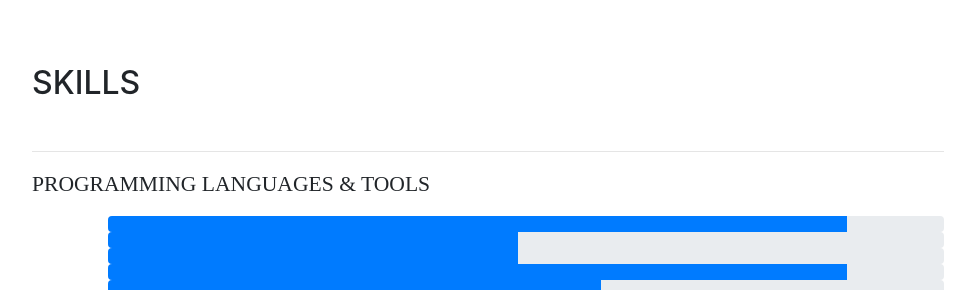
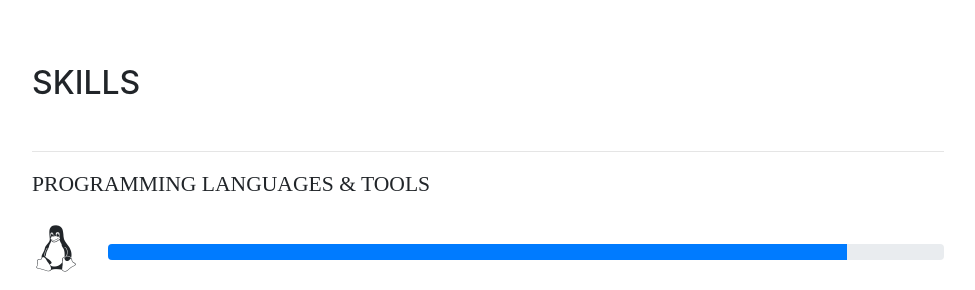
Before and after one commit to PranaTobing/PranaTobing.github.io, a website with bundled scripts: page index.html in a window 1280 px wide. Shown: the part 2114-2404 px from the top of the page, without its empty margins (288-1263 px from the left). Built offline with nearby package versions, Linux system fonts and the light colour scheme; a web font is replaced by a local one.

Commit message:
Update index.html
cek 1

```diff
--- a/index.html
+++ b/index.html
@@ -17,8 +17,8 @@
     <link href="https://fonts.googleapis.com/css?family=Saira+Extra+Condensed:100,200,300,400,500,600,700,800,900" rel="stylesheet">
     <link href="https://fonts.googleapis.com/css?family=Open+Sans:300,300i,400,400i,600,600i,700,700i,800,800i" rel="stylesheet">
     <link href="vendor/font-awesome/css/font-awesome.min.css" rel="stylesheet">
-    <!-- <link href="vendor/devicons/css/devicons.min.css" rel="stylesheet"> -->
-    <link rel="stylesheet" href="https://cdn.jsdelivr.net/gh/devicons/devicon@master/devicon.min.css">
+    <link href="vendor/devicons/css/devicons.min.css" rel="stylesheet">
+    <!-- <link rel="stylesheet" href="https://cdn.jsdelivr.net/gh/devicons/devicon@master/devicon.min.css">-->
     <link href="vendor/simple-line-icons/css/simple-line-icons.css" rel="stylesheet">
 
     <!-- Custom styles for this template -->
```
